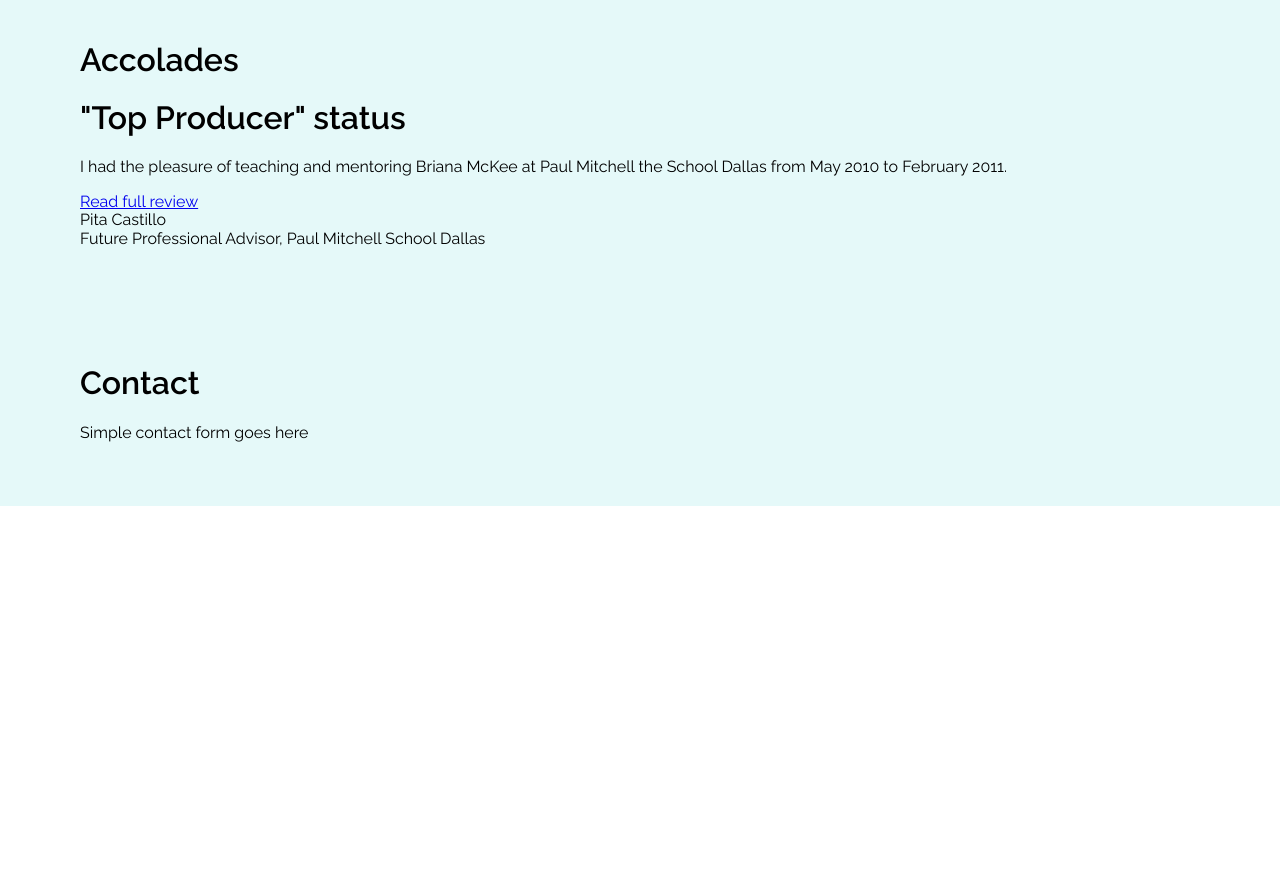
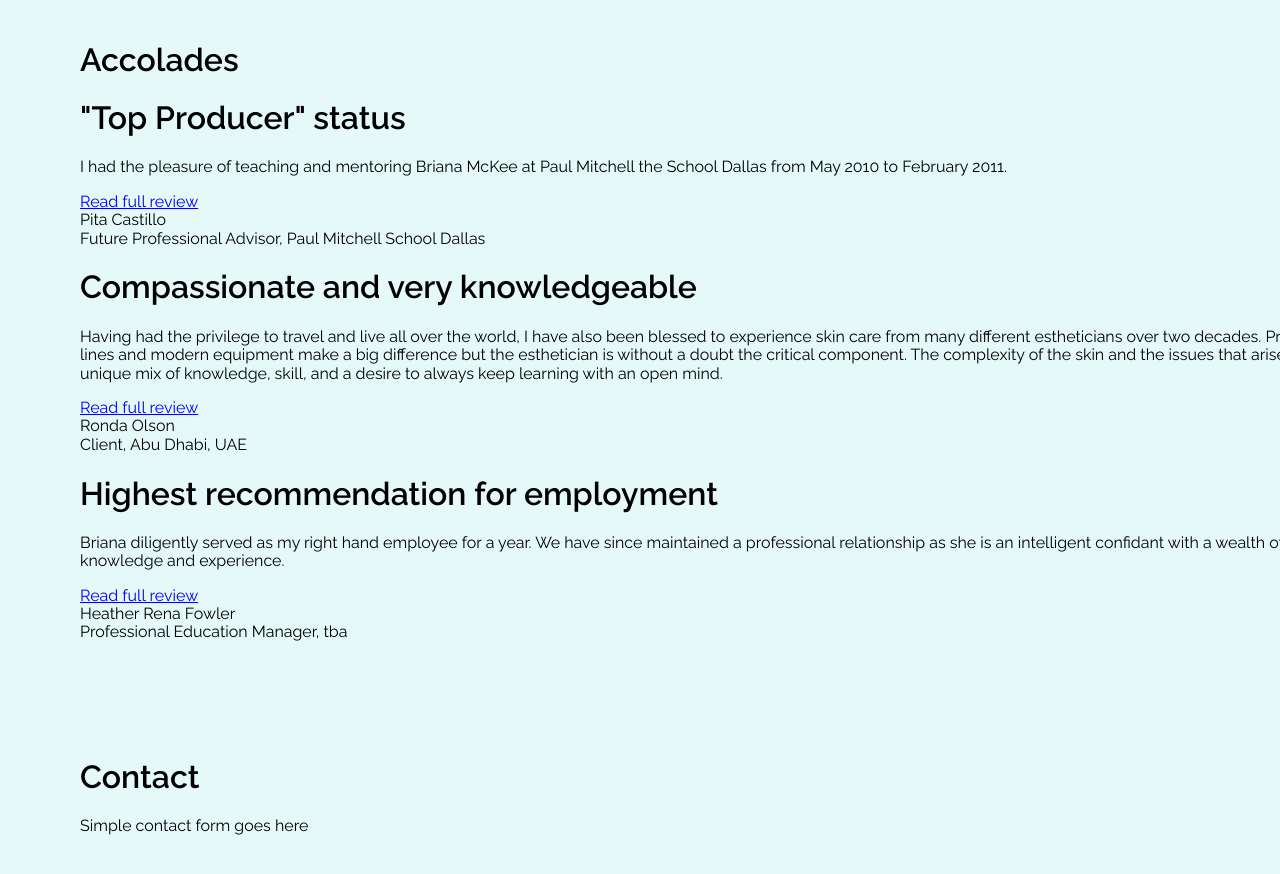
Before and after one commit to haileypate/briana-mckee, a Jekyll site: the page built from index.md, in a window 1280 px wide and 900 px high, scrolled down 1388 px. Shown: the top 874 px of the window. Built offline with Jekyll 4.4.1, drawn with Linux system fonts in a browser that asks for light colours; before the commit the page ends 1894 px from its top, so only the background shows below that.

Commit message:
update review files

```diff
--- /dev/null
+++ b/_reviews/heather-rena-fowler.markdown
@@ -0,0 +1,17 @@
+---
+title: Highest recommendation for employment
+date: 2016-07-27 19:56:00 Z
+layout: review-single
+categories:
+- reviews
+author-name: Heather Rena Fowler
+author-title: Professional Education Manager
+author-org: [tba]
+tags:
+---
+
+Briana diligently served as my right hand employee for a year. We have since maintained a professional relationship as she is an intelligent confidant with a wealth of knowledge and experience.
+
+Briana is a loyal, honest, and reliable individual who possesses highly employable skills, some of which are natural. She is organized and works passionately for what she believes in.
+
+Briana is a top performer, who seeks new challenges and exceeds expectations. With her proven record of performance and impeccable follow through capability, she comes highly recommended for the position in which she desires.
--- a/_reviews/top-producer-status.markdown
+++ b/_reviews/pita-castillo.markdown
@@ -1,6 +1,7 @@
 ---
 title: '"Top Producer" status'
 date: 2014-11-01 19:56:00 Z
+layout: review-single
 categories:
 - reviews
 author-name: Pita Castillo
--- /dev/null
+++ b/_reviews/ronda-olson.markdown
@@ -0,0 +1,20 @@
+---
+title: Compassionate and very knowledgeable
+date: 2015-01-07 19:56:00 Z
+layout: review-single
+categories:
+- reviews
+author-name: Ronda Olson
+author-title: Client
+author-org: 'Abu Dhabi, UAE'
+tags:
+- clients
+---
+
+Having had the privilege to travel and live all over the world, I have also been blessed to experience skin care from many different estheticians over two decades. Product lines and modern equipment make a big difference but the esthetician is without a doubt the critical component. The complexity of the skin and the issues that arise require a unique mix of knowledge, skill, and a desire to always keep learning with an open mind.
+
+I found all three when I met Briana McKee!
+
+When I met Briana in February of 2014, I was a few months into a significant physical detoxification and weight loss process. My skin was in need of an extra gentle touch and understanding. What I found in my very first session was a kind, compassionate and very knowledgeable skin care professional. She worked diligently with me to improve my skin issues and help me keep up my confidence as I went through this transition. Even when I had questions about doing esthetic procedures that her employer did not offer, her willingness to research the subject and walk me through her understanding was so generous. Best of all, her attention to detail from my brows to the cleanliness of her room and equipment is impeccable.
+
+As a private business consultant I can attest that Briana has the unique combination of a passion for esthetics with the understanding of effective business promotion. This is one of the most difficult aspects I run into with small businesses. Clients do not magically walk through your door, you must cultivate them. I have literally witnessed her successful efforts to educate people young and old about the importance and benefits of skin care. All of this is with a smile on her face and a sincere attitude to help people. Any business would do well to have Briana McKee on their team!
```
